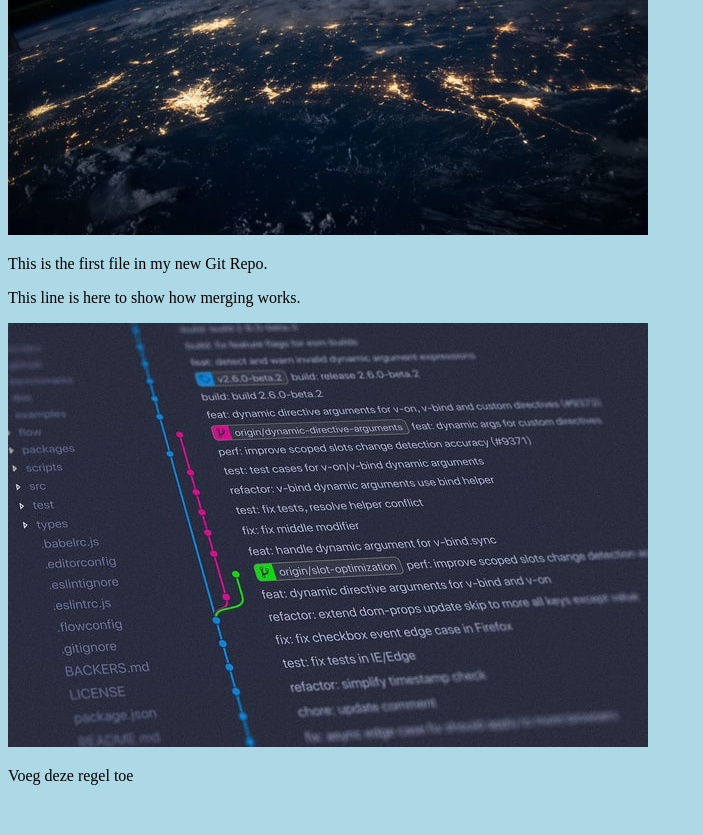
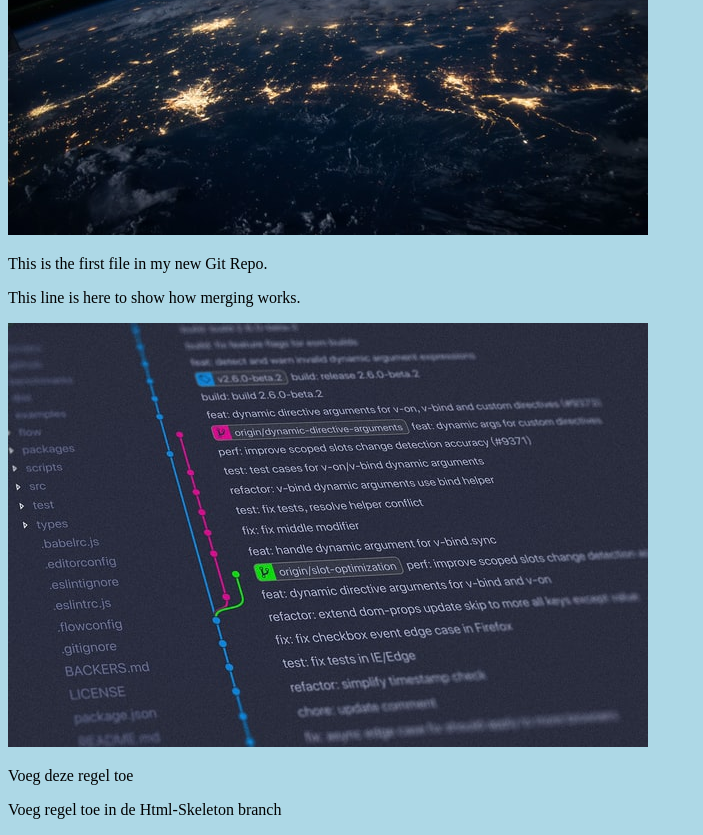
Before and after one commit to Quasimobi/hallo-wereld, a plain HTML site: page index.html in a window 1280 px wide. Shown: the part 271-1106 px from the top of the page, without its empty margins (0-703 px from the left). Before the commit the page ends 1072 px from the top, so only its background shows below. Drawn offline with Linux system fonts and the light colour scheme.

Commit message:
Voeg regel toe in de Html-Skeleton branch

```diff
--- a/index.html
+++ b/index.html
@@ -14,5 +14,6 @@
   <p>This line is here to show how merging works.</p>
   <div><img src="img_hello_git.jpg" alt="Hello Git" style="width:100%;max-width:640px"></div>
   <p>Voeg deze regel toe</p>
+  <p>Voeg regel toe in de Html-Skeleton branch</p>
 </body>
 </html>
```
